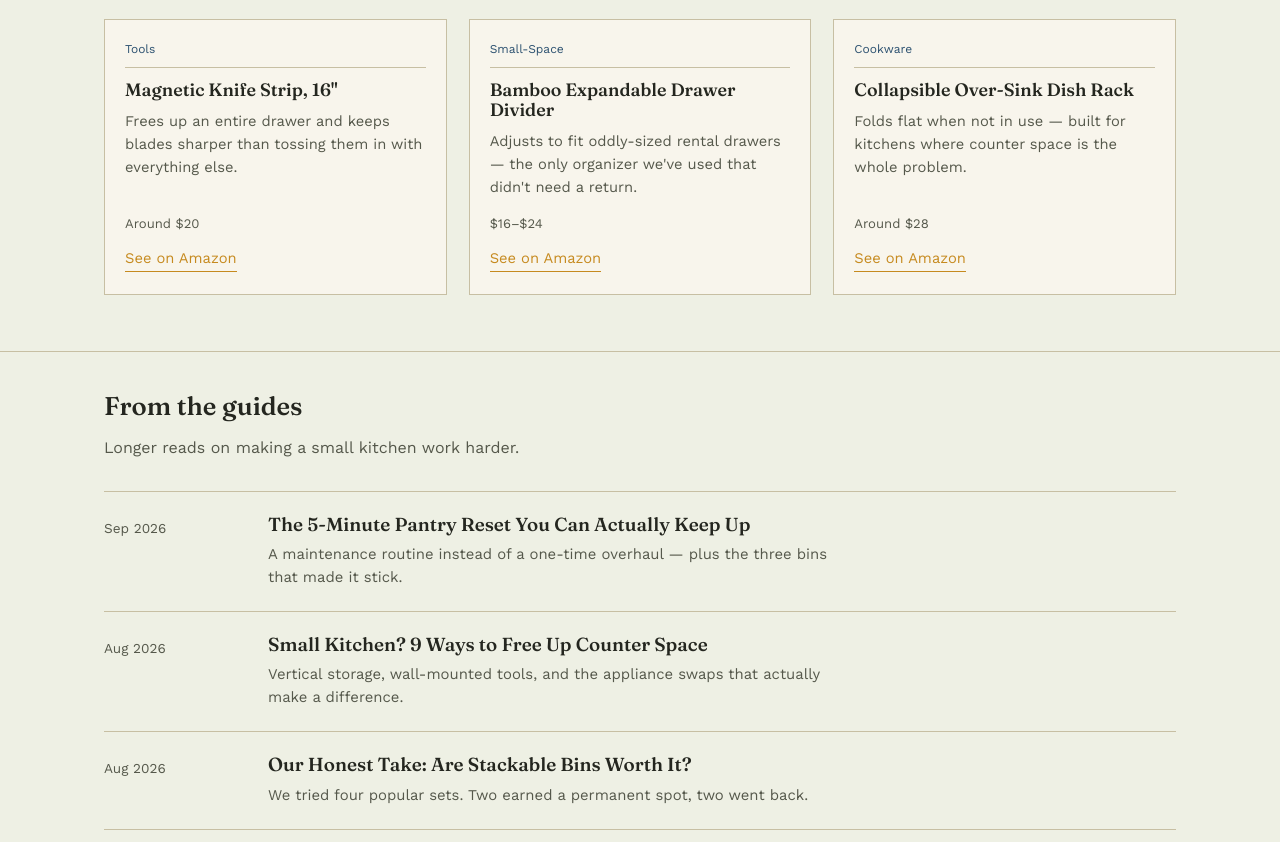
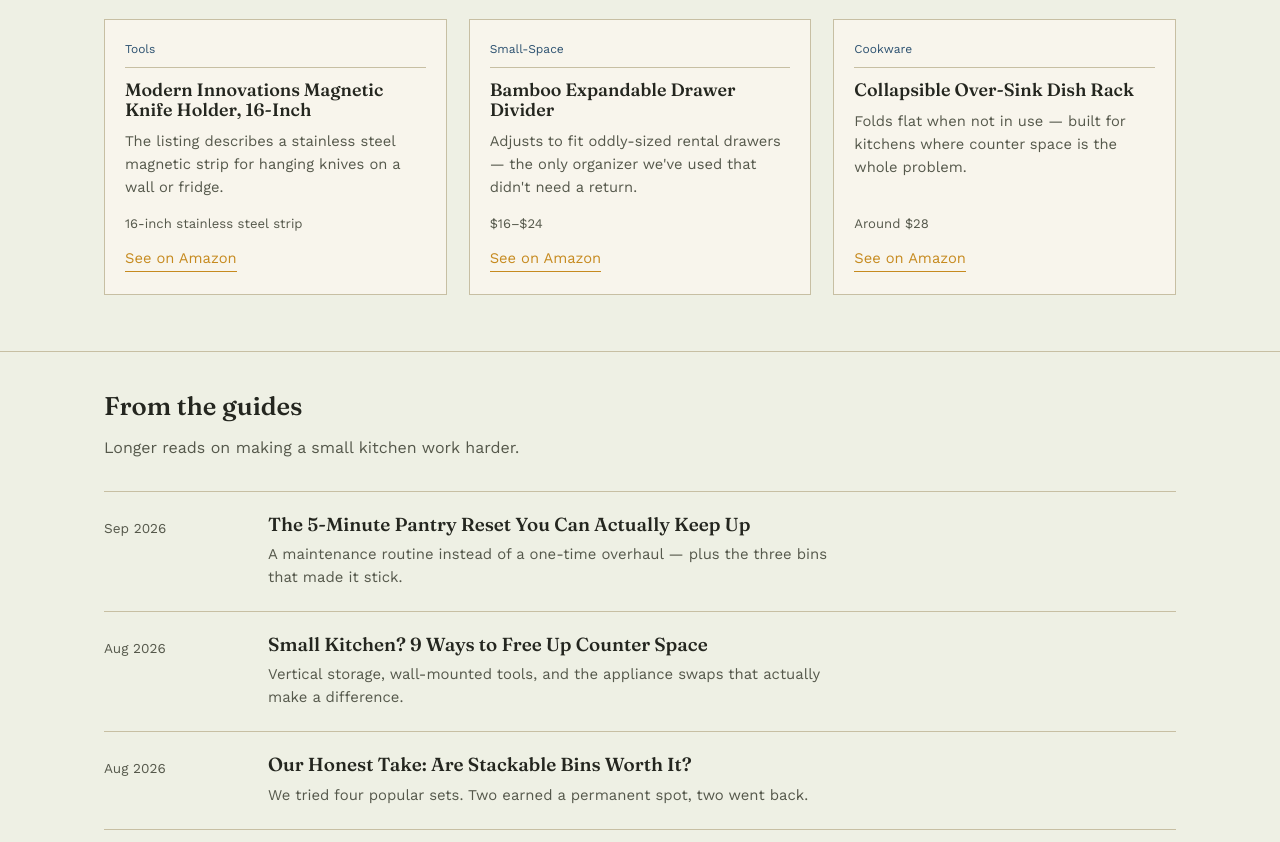
Before and after one commit to Danito423/tidy-shelf-site, a plain HTML site: page index.html in a window 1280 px wide. Shown: the part 1240-2082 px from the top of the page. Drawn offline with nearby package versions, Linux system fonts and the light colour scheme.

Commit message:
Update knife strip details in index.html

```diff
--- a/index.html
+++ b/index.html
@@ -134,10 +134,10 @@
 
       <div class="pick-card">
         <span class="tag">Tools</span>
-        <h3>Magnetic Knife Strip, 16"</h3>
-        <p class="why">Frees up an entire drawer and keeps blades sharper than tossing them in with everything else.</p>
-        <span class="price-note">Around $20</span>
-        <a href="#" class="see-link">See on Amazon</a>
+        <h3>Modern Innovations Magnetic Knife Holder, 16-Inch</h3>
+        <p class="why">The listing describes a stainless steel magnetic strip for hanging knives on a wall or fridge.</p>
+        <span class="price-note">16-inch stainless steel strip</span>
+        <a href="https://link.amazon/B07COFEj9" class="see-link" target="_blank" rel="noopener sponsored">See on Amazon</a>
       </div>
 
       <div class="pick-card">
```
